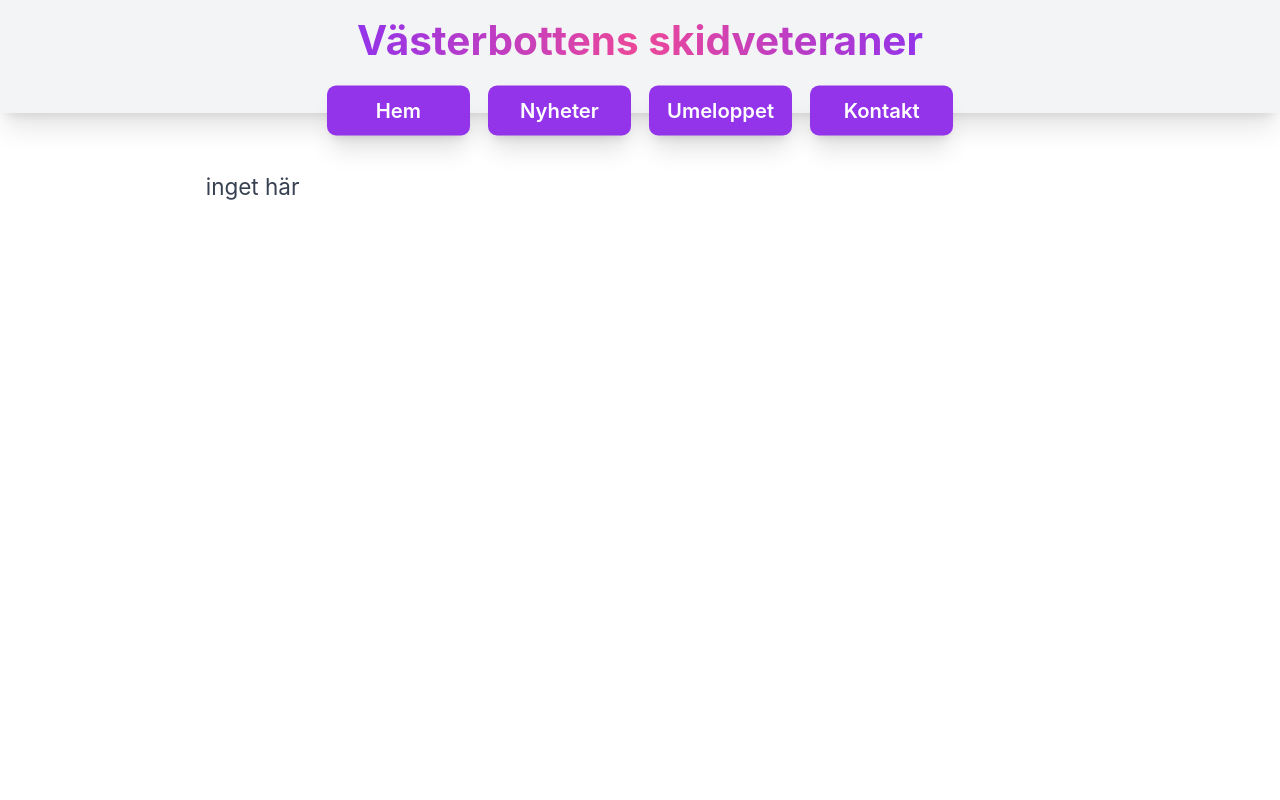
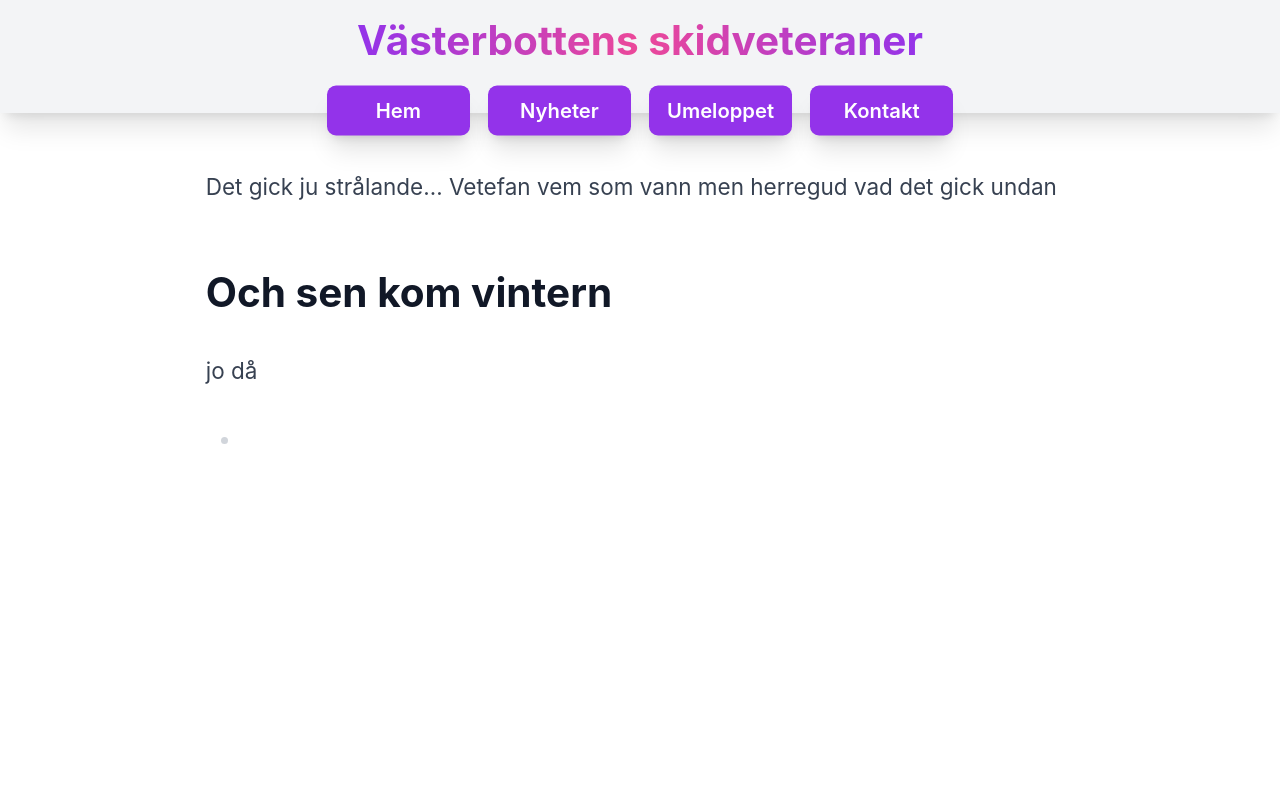
Before and after one commit to Vejron/vb-ski-astro, an Astro site: page /blog/2022-03-31-umeloppet-2019 in a window 1280 px wide. Shown: the top 800 px of the page. Built offline with nearby package versions, Linux system fonts and the light colour scheme; Astro itself is replaced by a stand-in of ours.

Commit message:
Update Blog “2022-03-31-umeloppet-2019”

```diff
--- a/src/pages/blog/2022-03-31-umeloppet-2019.md
+++ b/src/pages/blog/2022-03-31-umeloppet-2019.md
@@ -8,4 +8,10 @@ description: "Umeloppet 2019 kommer att arrangeras Söndagen den 3 februari 2019
   Gymnasiet. Med Vänliga hälsningar Västerbottens Skidveteraner"
 layout: ../../layouts/BlogLayout.astro
 ---
-inget här
+Det gick ju strålande... Vetefan vem som vann men herregud vad det gick undan
+
+## Och sen kom vintern
+
+jo då
+
+*
```
